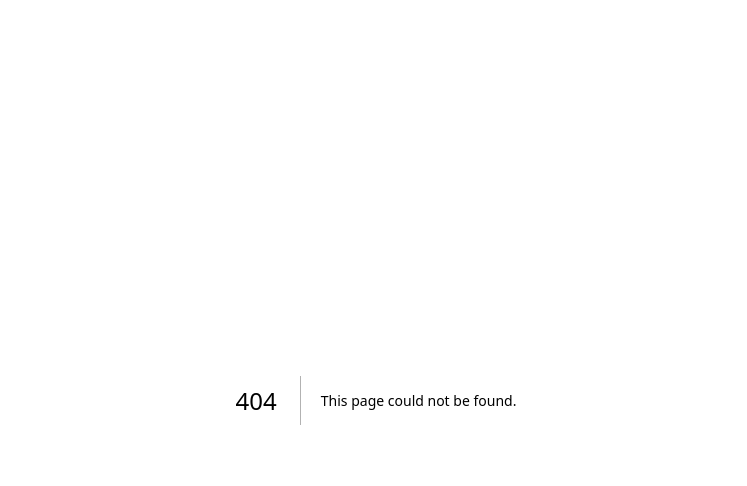
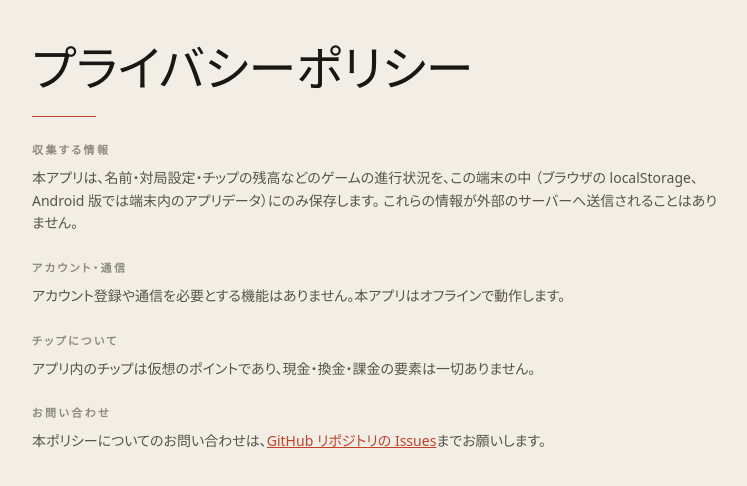
Before and after one commit to oshima0627/solo, a Next.js app in the folder apps/web/: page /privacy in a window 1280 px wide. Before the commit this address had no page. Shown: the top 486 px of the page, without its empty margins (264-1011 px from the left). Built offline with nearby package versions, Linux system fonts and the light colour scheme.

Commit message:
feat(web): プライバシーポリシーページを追加する

```diff
--- /dev/null
+++ b/apps/web/app/privacy/page.tsx
@@ -0,0 +1,54 @@
+import type { Metadata } from 'next'
+import { Screen } from '@/components/ui'
+
+export const metadata: Metadata = {
+  title: 'プライバシーポリシー | ソロ',
+}
+
+export default function PrivacyPage() {
+  return (
+    <Screen>
+      <div className="animate-rise">
+        <h1 className="font-serif text-4xl leading-tight wide:text-5xl">プライバシーポリシー</h1>
+        <div className="mt-4 h-px w-16 bg-vermilion" />
+      </div>
+
+      <div className="mt-6 space-y-6 text-sm leading-relaxed text-ink-soft">
+        <section>
+          <h2 className="label mb-2 text-ink">収集する情報</h2>
+          <p>
+            本アプリは、名前・対局設定・チップの残高などのゲームの進行状況を、この端末の中
+            （ブラウザの localStorage、Android 版では端末内のアプリデータ）にのみ保存します。
+            これらの情報が外部のサーバーへ送信されることはありません。
+          </p>
+        </section>
+
+        <section>
+          <h2 className="label mb-2 text-ink">アカウント・通信</h2>
+          <p>
+            アカウント登録や通信を必要とする機能はありません。本アプリはオフラインで動作します。
+          </p>
+        </section>
+
+        <section>
+          <h2 className="label mb-2 text-ink">チップについて</h2>
+          <p>アプリ内のチップは仮想のポイントであり、現金・換金・課金の要素は一切ありません。</p>
+        </section>
+
+        <section>
+          <h2 className="label mb-2 text-ink">お問い合わせ</h2>
+          <p>
+            本ポリシーについてのお問い合わせは、
+            <a
+              href="https://github.com/oshima0627/solo/issues"
+              className="text-vermilion underline"
+            >
+              GitHub リポジトリの Issues
+            </a>
+            までお願いします。
+          </p>
+        </section>
+      </div>
+    </Screen>
+  )
+}
```
